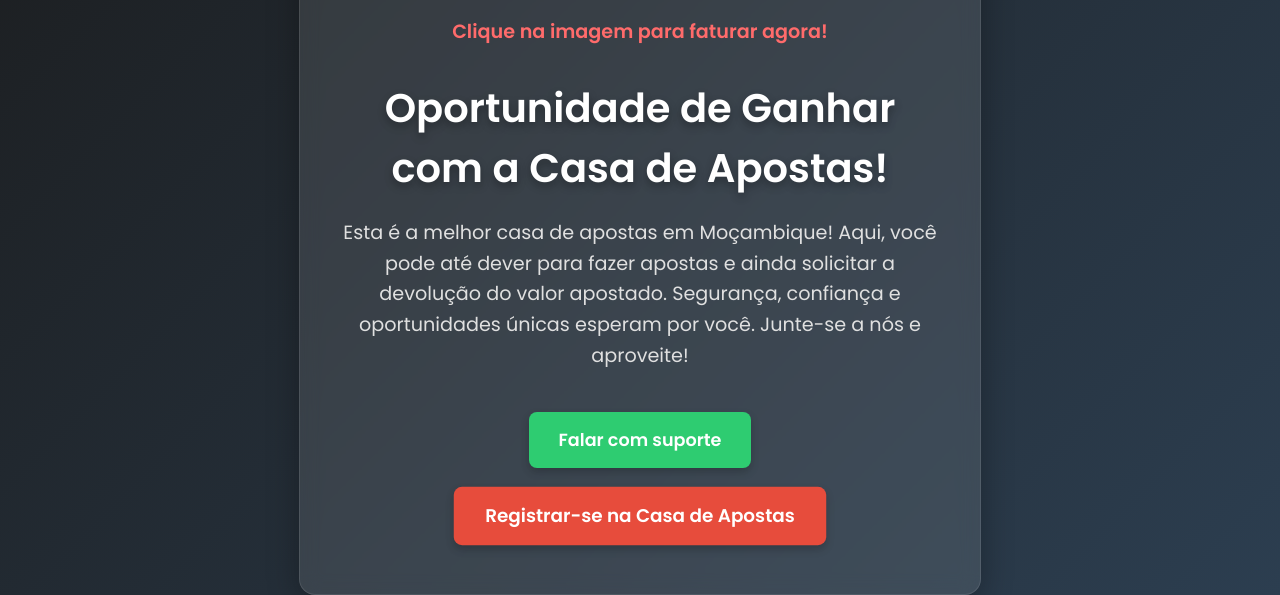
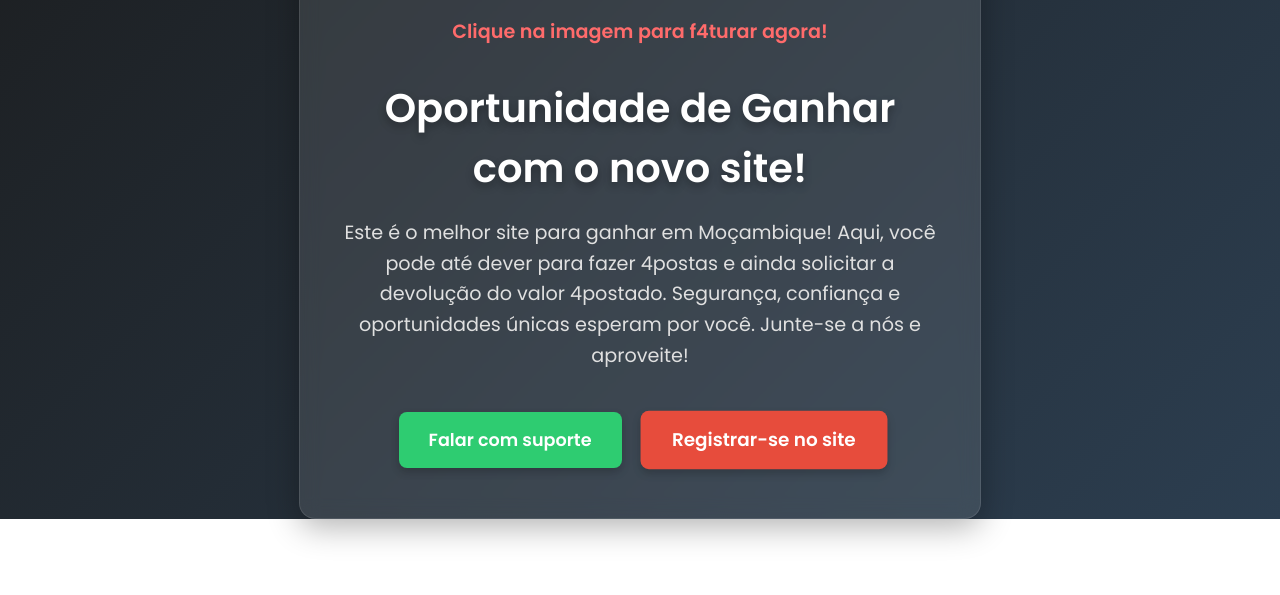
Before and after one commit to servicemoz/Anuncio, a plain HTML site: page index.html in a window 1280 px wide. Shown: the part 407-1002 px from the top of the page. After the commit the page ends 926 px from the top, so only its background shows below. Drawn offline with Linux system fonts and the light colour scheme.

Commit message:
Update index.html
Bns

```diff
--- a/index.html
+++ b/index.html
@@ -161,15 +161,15 @@
 <body>
     <div class="container">
         <!-- Imagem adicionada -->
-        <a href="https://go.aff.betvivo.partners/imcnc861">
-            <img src="/IMG-20241209-WA0132.jpg" alt="Imagem de chamada para a casa de apostas" class="image">
+        <a href="https://cutt.ly/yrt1uakL">
+            <img src="/IMG-20241209-WA0132.jpg" alt="Imagem de chamada para o site" class="image">
         </a>
-        <p style="color: #ff6b6b; font-weight: bold;">Clique na imagem para faturar agora!</p>
-        <h1>Oportunidade de Ganhar com a Casa de Apostas!</h1>
-        <p> Esta é a melhor casa de apostas em Moçambique! Aqui, você pode até dever para fazer apostas e ainda solicitar a devolução do valor apostado. Segurança, confiança e oportunidades únicas esperam por você. Junte-se a nós e aproveite!</p>
+        <p style="color: #ff6b6b; font-weight: bold;">Clique na imagem para f4turar agora!</p>
+        <h1>Oportunidade de Ganhar com o novo site!</h1>
+        <p> Este é o melhor site para ganhar em Moçambique! Aqui, você pode até dever para fazer 4postas e ainda solicitar a devolução do valor 4postado. Segurança, confiança e oportunidades únicas esperam por você. Junte-se a nós e aproveite!</p>
 
         <a href="https://wa.me/258872390673" class="button btn-green">Falar com suporte</a>
-        <a href="https://go.aff.betvivo.partners/imcnc861" class="button btn-red">Registrar-se na Casa de Apostas</a>
+        <a href="https://cutt.ly/yrt1uakL" class="button btn-red">Registrar-se no site</a>
     </div>
 </body>
-    </html>
+        </html>
```
